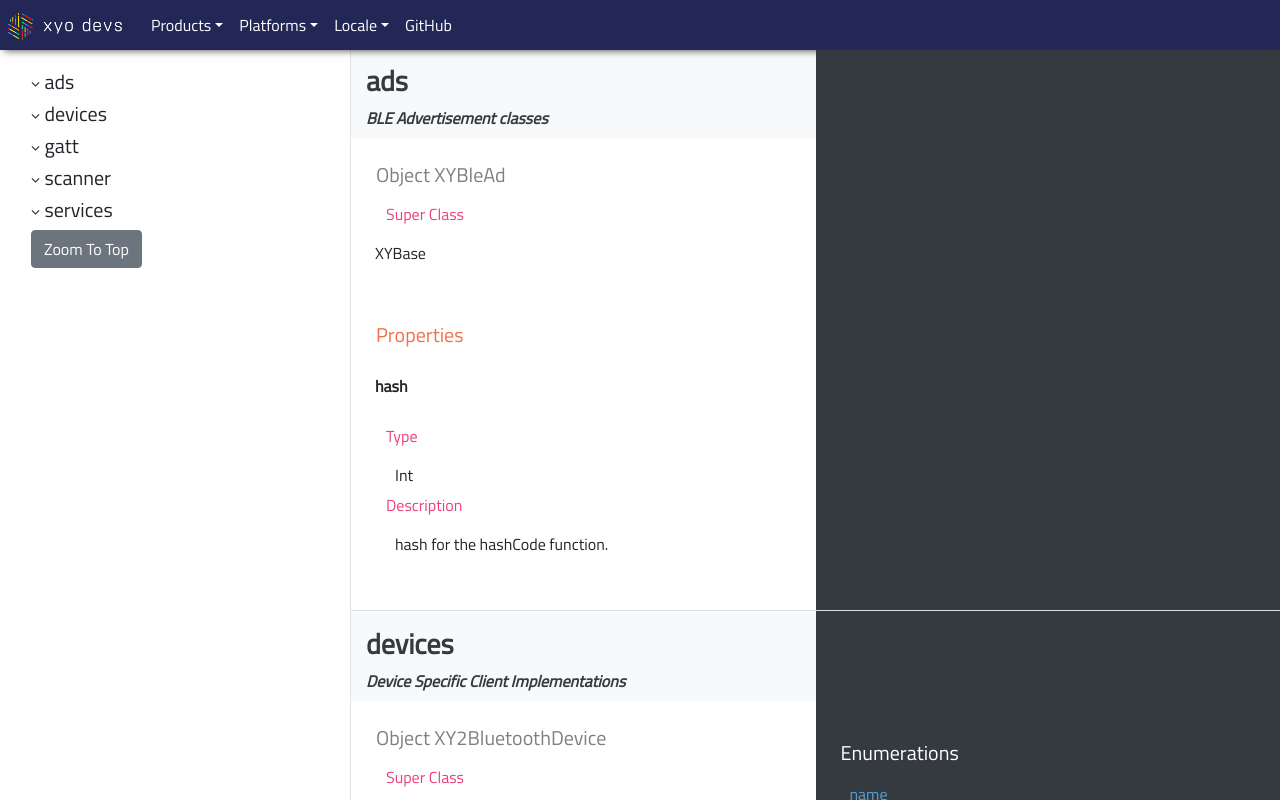
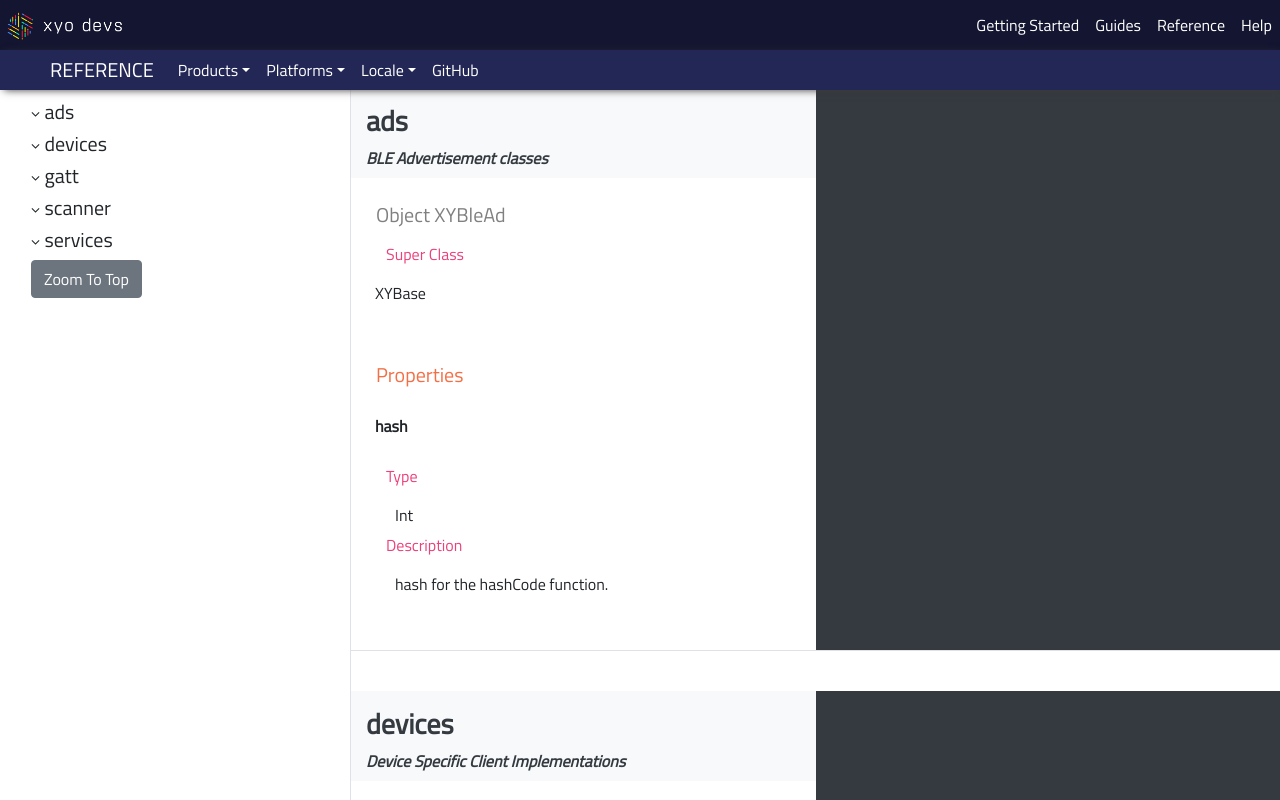
Before and after one commit to XYOracleNetwork-v1/app-reference-react, a React (Create React App) app: page / in a window 1280 px wide. Shown: the top 800 px of the page. Built offline with nearby package versions, Linux system fonts and the light colour scheme.

Commit message:
double nav fixed, working on responsive issues and spacing

```diff
--- a/config.json
+++ b/config.json
@@ -1,5 +1,5 @@
 {
   "s3BucketName": "reference.xyo.network",
   "region": "us-east-1",
-  "cloudFrontDistributionId": ""
+  "cloudFrontDistributionId": "E2PYOM583CZHMP"
 }
--- a/src/App.css
+++ b/src/App.css
@@ -53,6 +53,10 @@ img {
   z-index: 100;
 }
 
+.fixed-top-2 {
+  margin-top: 56px;
+}
+
 .navbar {
   padding: 0;
 }
@@ -63,5 +67,22 @@ img {
   position: -webkit-sticky;
   position: sticky;
   top: 50px;
-  padding-top: 20px;
+  padding-top: 50px;
 }
+
+.outputContainer {
+  padding-top: 40px;
+}
+
+.navbar-nav {
+  border: 0;
+  font: inherit;
+  font-size: 100%;
+  margin: 0;
+  padding: 0;
+  vertical-align: baseline;
+}
+
+.navbar-toggler-icon {
+  color: 'white'
+}
--- a/src/App.js
+++ b/src/App.js
@@ -2,6 +2,7 @@ import React, { Component } from 'react'
 import './App.css'
 import Layout from './components/Layout'
 import Header from './components/Header'
+import MainHeader from './components/MainHeader'
 import SideNav from './components/SideNav'
 import MethodView from './components/MethodOutputView'
 import sdkBle from './BLE_Schema'
@@ -77,12 +78,15 @@ class App extends Component {
     return (
       <div className='app'>
       <Layout>
+        <div className="fixed-top">
+          <MainHeader />
           <Header
             methods={this.state.methods}
             platform={this.state.platforms}
             product={this.state.products}
             onClick={this.handleClick}
             />
+        </div>
         <Container fluid style={containerStyle}>
           <Row>
             <Col xs='auto'>
--- a/src/components/Header.js
+++ b/src/components/Header.js
@@ -51,12 +51,12 @@ export default class Header extends Component {
 
   render() {
     return (
-      <div className='navbar fixed-top' style={xyoNav}>
+      <div style={xyoNav}>
         <Navbar expand="md">
-          <NavbarBrand href="http://dev-developers.xyo.network.s3-website-us-east-1.amazonaws.com/" style={navTextStyle}><img src={logo} alt="XYO Dev Portal"/></NavbarBrand>
+          <NavbarBrand href="https://developers.xyo.network/" style={navTextStyle}>REFERENCE</NavbarBrand>
           <NavbarToggler onClick={this.toggle} />
           <Collapse isOpen={this.state.isOpen} navbar>
-            <Nav navbar>
+            <Nav navbar className="navbar-inverse bg-inverse">
               <UncontrolledDropdown nav inNavbar setActiveFromChild>
                 <DropdownToggle nav caret style={navTextStyle}>
                   Products
@@ -109,6 +109,6 @@ const navTextStyle = {
 const xyoNav = {
   backgroundColor: '#232756',
   boxShadow: '2px 2px 8px -2px #3f3b3b',
-  padding: '0',
+  paddingLeft: '50px',
   margin: '0'
 }
--- a/src/components/Layout.js
+++ b/src/components/Layout.js
@@ -1,6 +1,5 @@
 import React from 'react'
 import { Helmet } from 'react-helmet'
-
 const Layout = props => {
   return (
     <div style={layoutStyle}>
--- /dev/null
+++ b/src/components/MainHeader.js
@@ -0,0 +1,73 @@
+import React, { Component } from 'react'
+import {
+  Navbar,
+  NavbarBrand,
+  NavbarToggler,
+  Nav,
+  NavItem,
+  NavLink,
+  Collapse
+} from 'reactstrap'
+
+import logo from '../XYODevelopers_XYO_Logo.png'
+
+export default class MainHeader extends Component {
+  constructor(props) {
+    super(props)
+
+    this.toggle = this.toggle.bind(this)
+    this.state = {
+      isOpen: false,
+    }
+  }
+
+  toggle() {
+    this.setState({
+      isOpen: !this.state.isOpen
+    })
+  }
+
+  render() {
+    return (
+      <div style={xyoNav}>
+        <Navbar expand="md">
+          <NavbarBrand href="http://developers.xyo.network/" style={navBrandStyle}><img src={logo} alt="XYO Dev Portal" /></NavbarBrand>
+            <NavbarToggler onClick={this.toggle} />
+              <Collapse isOpen={this.state.isOpen} navbar>
+                <Nav navbar className="ml-auto navbar-inverse bg-inverse">
+                  <NavItem>
+                  <NavLink href="https://developers.xyo.network/docs/en/getting-started/" style={navTextStyle} >Getting Started</NavLink>
+                  </NavItem>
+                  <NavItem>
+                  <NavLink href="https://developers.xyo.network/docs/en/Introduction/" style={navTextStyle}>Guides</NavLink>
+                  </NavItem>
+                  <NavItem>
+                  <NavLink href="http://reference.xyo.network/" style={navTextStyle}>Reference</NavLink>
+                  </NavItem>
+                  <NavItem>
+                    <NavLink href="https://developers.xyo.network/help/" style={navTextStyle} target="_blank">Help</NavLink>
+                  </NavItem>
+                </Nav>
+            </Collapse>
+        </Navbar>
+      </div>
+    )
+  }
+}
+
+const navTextStyle = {
+  color: 'white',
+}
+
+const navBrandStyle = {
+  color: 'white'
+}
+
+const xyoNav = {
+  background: '#141631',
+  color: '#fff',
+  minHeight: '50px',
+  padding: '0',
+  width: '100%',
+  zIndex: '9999',
+}
--- a/src/components/NodeMethodOutputView.js
+++ b/src/components/NodeMethodOutputView.js
@@ -92,9 +92,6 @@ export default class NodeMethodOutputView extends Component {
         <div>
           {this.renderDescriptionsandOutputs()}
         </div>
-        <Row>
-          <iframe title="nodeSandbox" src="https://codesandbox.io/s/github/pllearns/lorenzo-site" style={sandboxStyle} sandbox="allow-modals allow-forms allow-popups allow-scripts allow-same-origin"></iframe>
-        </Row>
       </div>
     )
   }
```
Also changed, not shown: 1 other file (tests, documents, lock files or other folders). Lines whose indentation alone changed are shown as unchanged.
